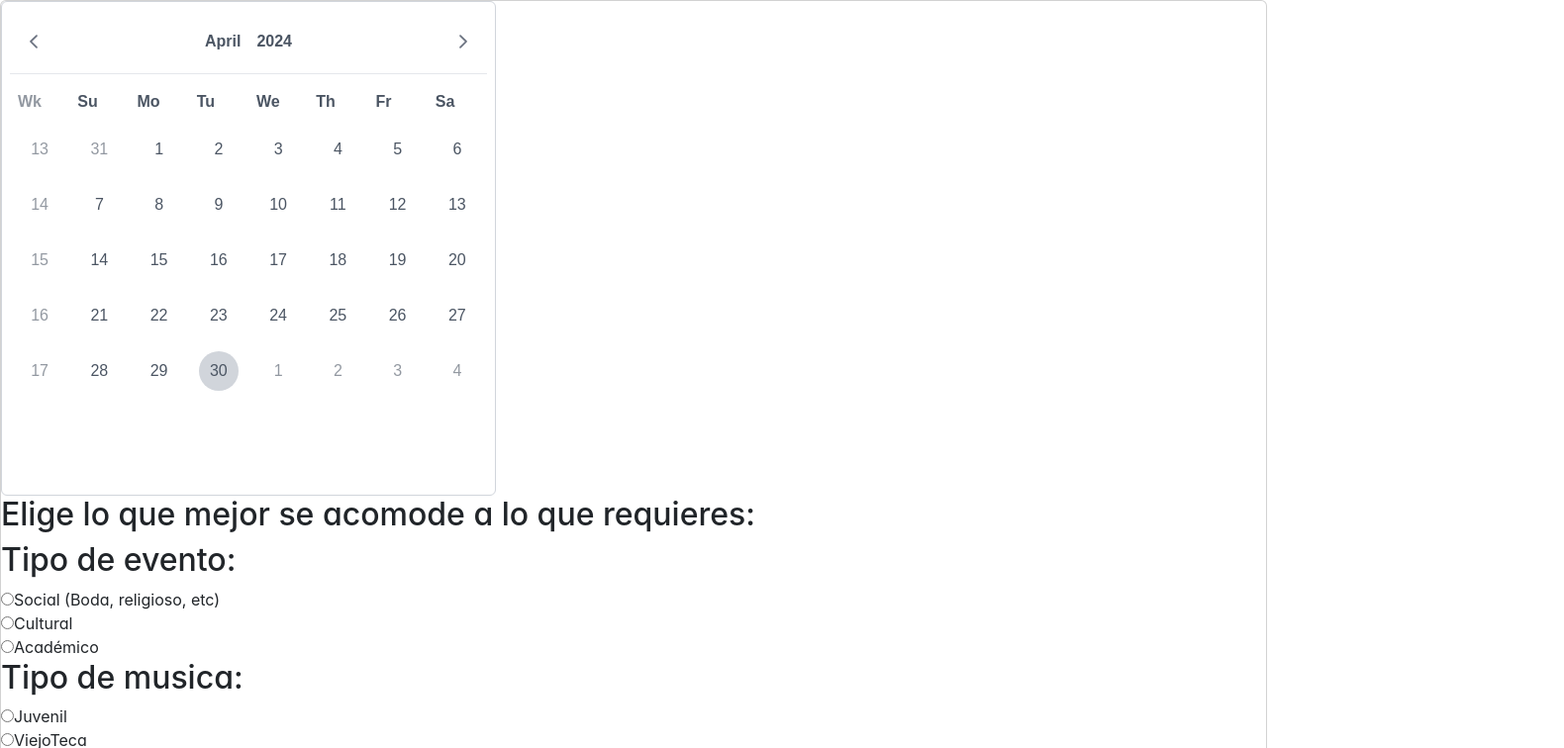
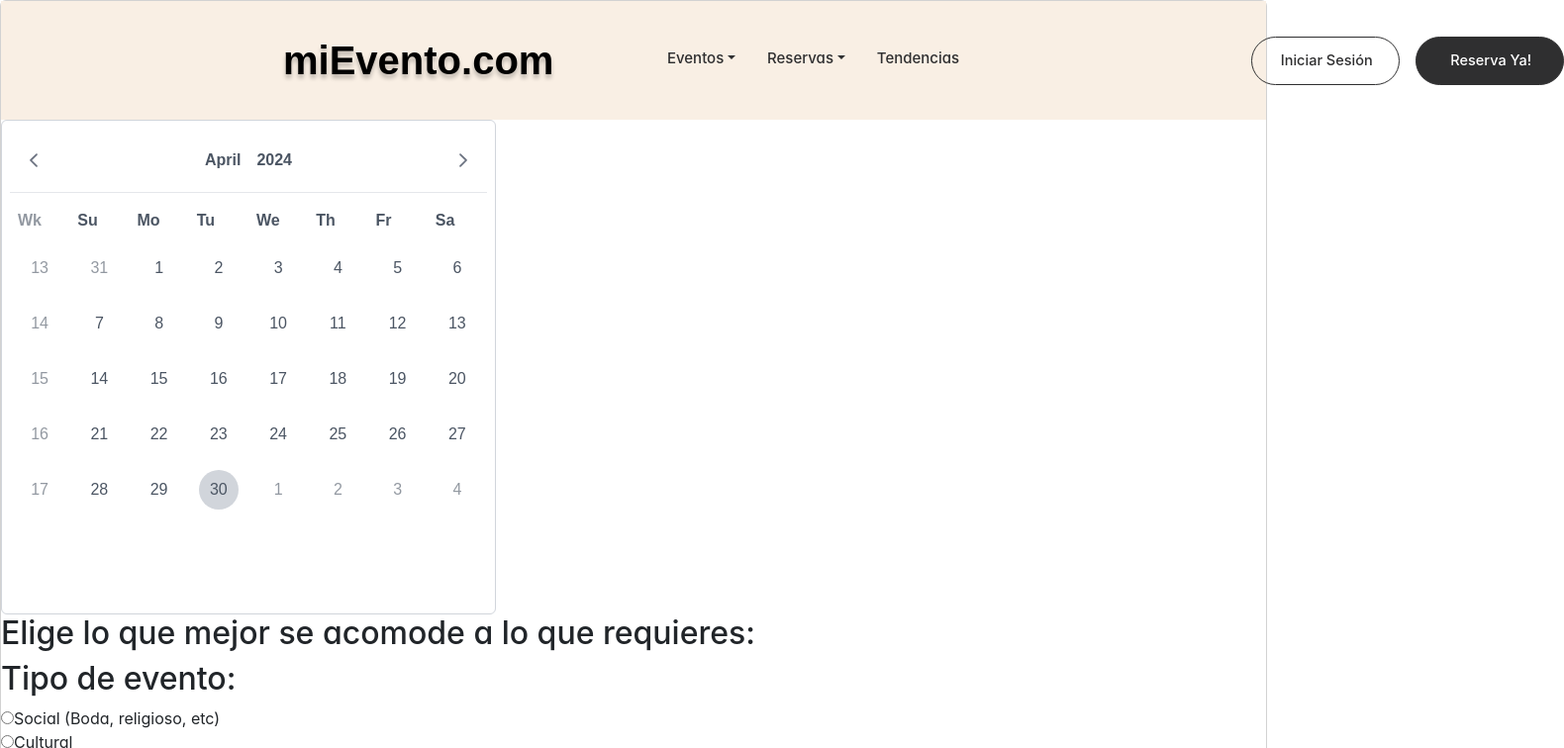
Before and after one commit to SantiagoNeira21/mievento, a React (Create React App) app: page /Reservas in a window 1280 px wide. Shown: the top 756 px of the page at 99% size, 1580 px wide, since content can reach past the window. Built offline with nearby package versions, Linux system fonts and the light colour scheme; a web font is replaced by a local one.

Commit message:
personal

```diff
--- a/src/Screens/AdminDashboard.js
+++ b/src/Screens/AdminDashboard.js
@@ -2,7 +2,7 @@ import React, { useState, useEffect } from 'react';
 import { db } from '../firebase'; // Importar la instancia de Firestore
 import { collection, getDocs, doc, updateDoc } from 'firebase/firestore';
 import { useNavigate } from 'react-router-dom';
-
+import Navbar from '../Components/Navbar/Navbar';
 const AdminDashboard = () => {
   const [reservations, setReservations] = useState([]);
   const [users, setUsers] = useState([]);
@@ -89,6 +89,7 @@ const AdminDashboard = () => {
 
   return (
     <div>
+         <Navbar/>
       <h1>Panel de Administración</h1>
 
       <h2>Reservas</h2>
--- a/src/Screens/Reservas.js
+++ b/src/Screens/Reservas.js
@@ -4,7 +4,7 @@ import "primereact/resources/themes/lara-light-cyan/theme.css";
 import '../Styles/Reservas.css';
 import { addDoc, collection } from "firebase/firestore"; // Importar las funciones necesarias de firebase/firestore
 import { db } from '../firebase'; // Importar la instancia de Firestore
-
+import Navbar from '../Components/Navbar/Navbar';
 export default function Reservas() {
   const [date, setDate] = useState(null);
   const [eventType, setEventType] = useState(null);
@@ -71,6 +71,7 @@ export default function Reservas() {
 
   return (
     <div className="card flex justify-content-center">
+       <Navbar/>
       <div className="custom-calendar">
         <Calendar value={date} onChange={handleDateChange} inline showWeek />
       </div>
```
